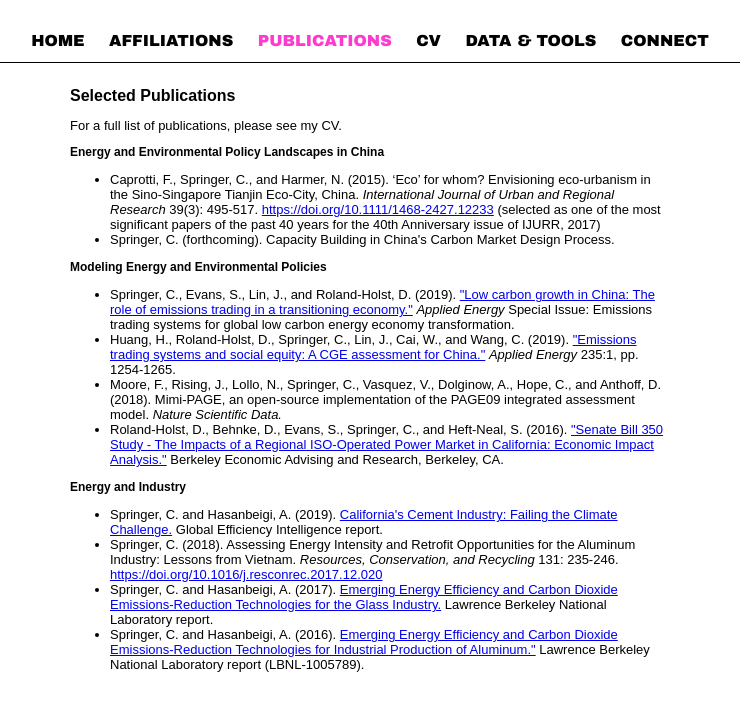
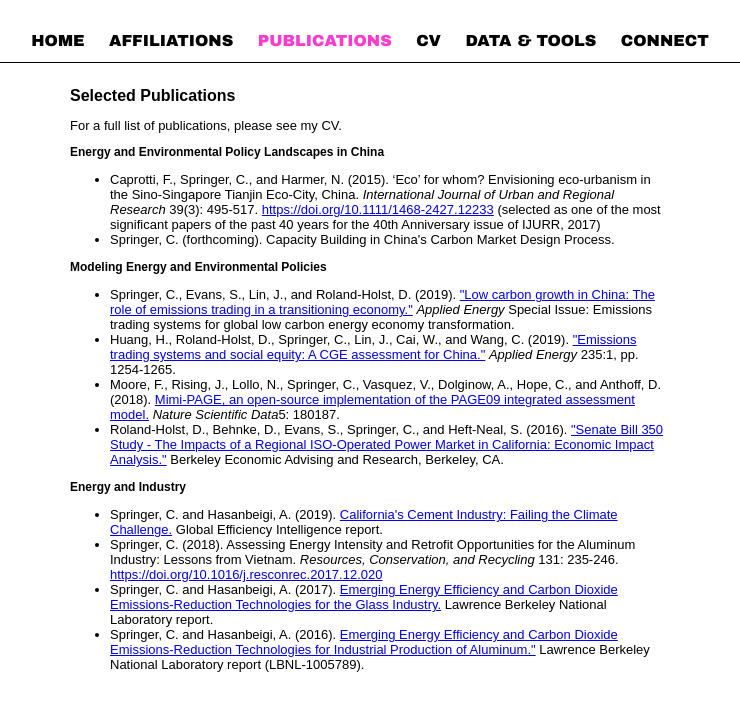
Before and after one commit to ccspringer/ccspringer.github.io, a Jekyll site: the page built from Publications/index.html, in a window 1280 px wide. Shown: the top 711 px of the page, without its empty margins (270-1010 px from the left). Built offline with Jekyll 4.4.1, drawn with Linux system fonts in a browser that asks for light colours.

Commit message:
Update mimi-PAGE pub link

```diff
--- a/Publications/index.html
+++ b/Publications/index.html
@@ -16,7 +16,7 @@ shortname: Pubs
 <ul>
 <li><p>Springer, C., Evans, S., Lin, J., and Roland-Holst, D. (2019). <a href="https://www.sciencedirect.com/science/article/pii/S0306261918317525">"Low carbon growth in China: The role of emissions trading in a transitioning economy."</a> <i>Applied Energy</i> Special Issue: Emissions trading systems for global low carbon energy economy transformation.</p></li>
 <li><p>Huang, H., Roland-Holst, D., Springer, C., Lin, J., Cai, W., and Wang, C. (2019). <a href="https://www.sciencedirect.com/science/article/pii/S0306261918317628">"Emissions trading systems and social equity: A CGE assessment for China."</a> <i>Applied Energy</i> 235:1, pp. 1254-1265.</p></li>
-<li><p>Moore, F., Rising, J., Lollo, N., Springer, C., Vasquez, V., Dolginow, A., Hope, C., and Anthoff, D. (2018). Mimi-PAGE, an open-source implementation of the PAGE09 integrated assessment model. <i>Nature Scientific Data.</i></p></li>
+<li><p>Moore, F., Rising, J., Lollo, N., Springer, C., Vasquez, V., Dolginow, A., Hope, C., and Anthoff, D. (2018). <a href="https://www.nature.com/articles/sdata2018187">Mimi-PAGE, an open-source implementation of the PAGE09 integrated assessment model.</a> <i>Nature Scientific Data</i>5: 180187.</p></li>
 <li><p>Roland-Holst, D., Behnke, D., Evans, S., Springer, C., and Heft-Neal, S. (2016). <a href="https://www.caiso.com/Documents/SB350Study-Volume1Purpose-ApproachandFindings-MainReport.pdf">"Senate Bill 350 Study - The Impacts of a Regional ISO-Operated Power Market in California: Economic Impact Analysis."</a> Berkeley Economic Advising and Research, Berkeley, CA.</p></li>
 </ul>
 
```
